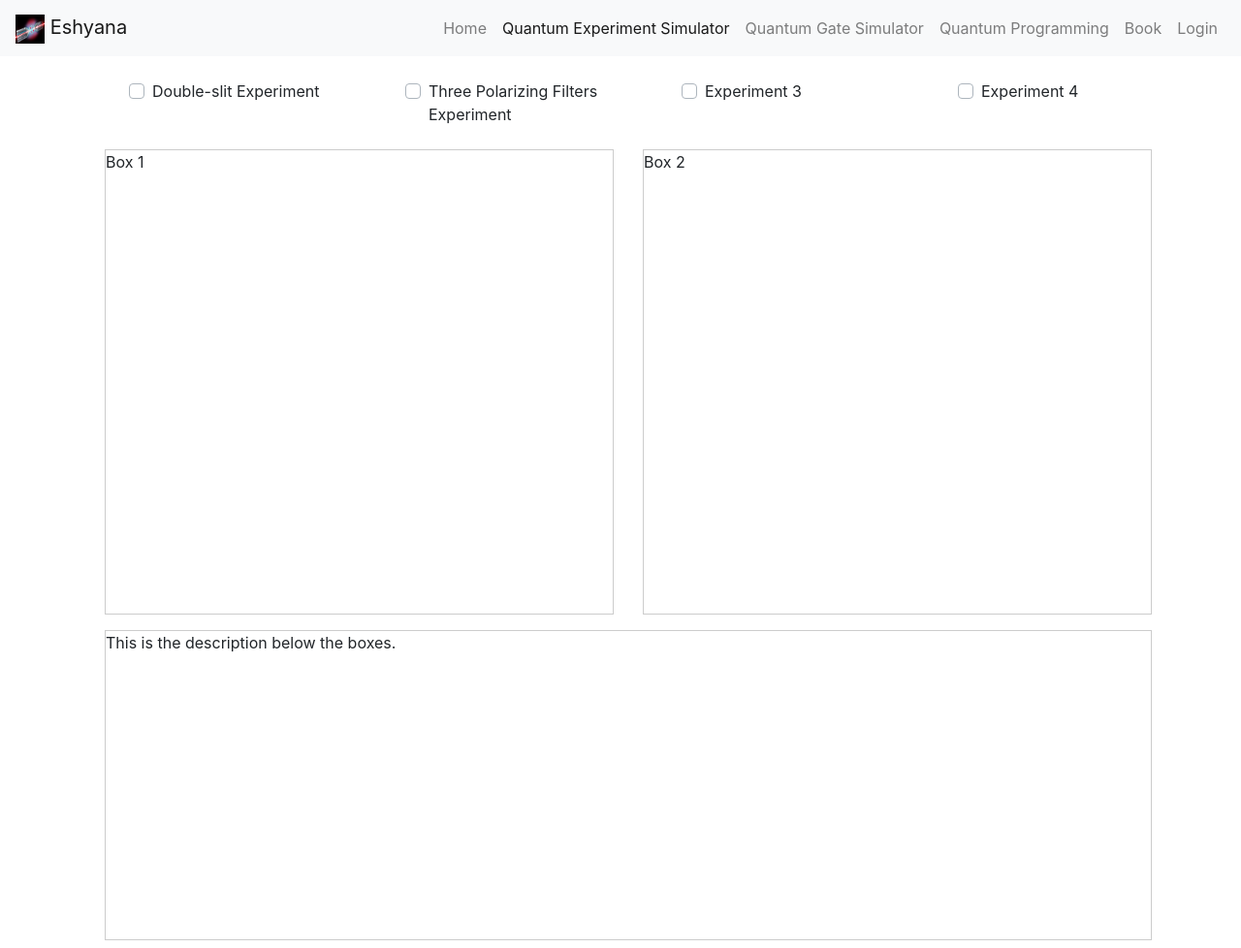
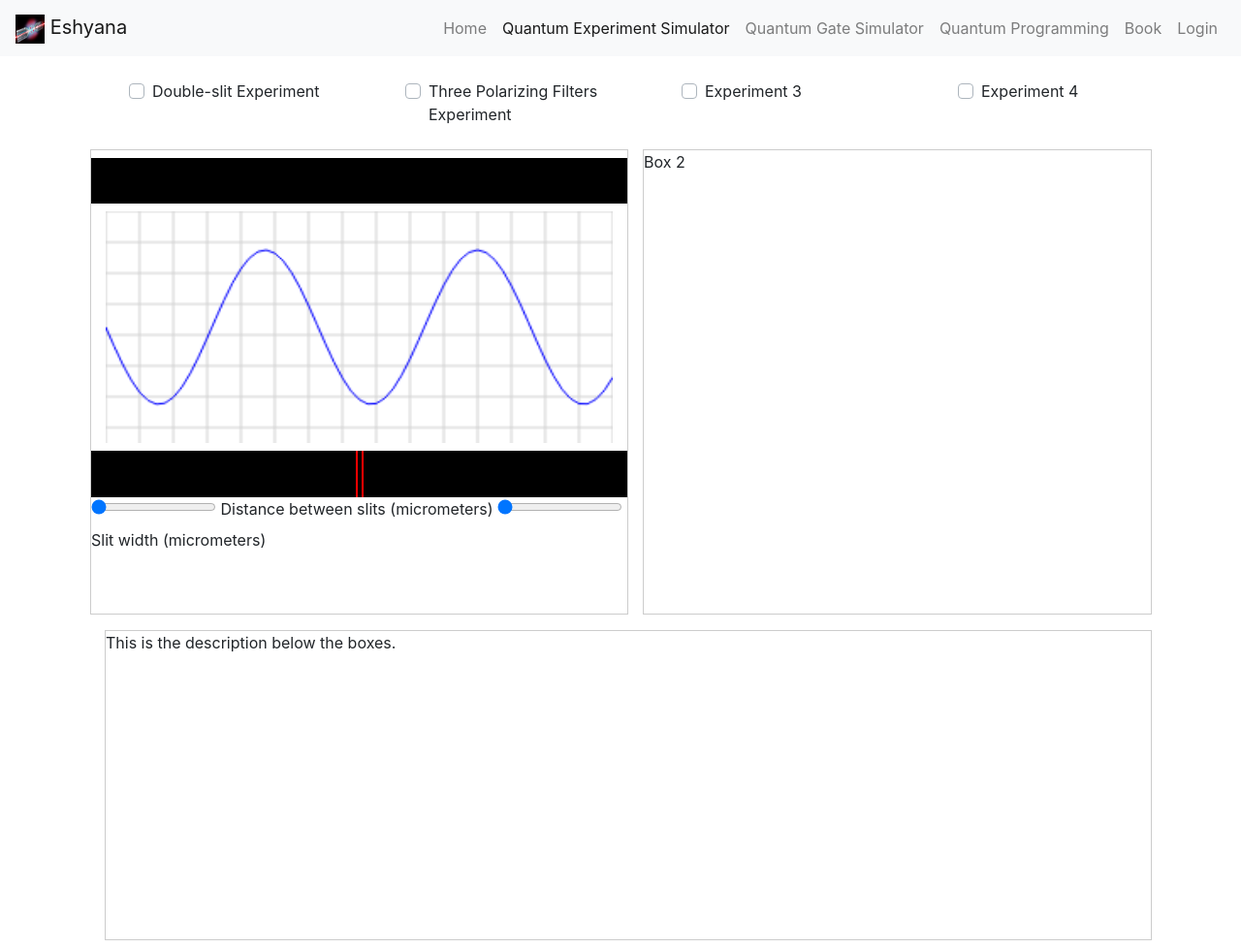
Before and after one commit to bithabib/quantum_computer_simulator, a Flask app: page /experiment in a window 1280 px wide. Shown: the whole page at 97% size. Run offline with Flask 3, Linux system fonts and the light colour scheme; some libraries are stand-ins or nearby versions.

Commit message:
Double slit experminet design

```diff
--- /dev/null
+++ b/templates/includes/experiment/double_slit.html
@@ -0,0 +1,87 @@
+<div class="row" style="height: 60vh; border: 1px solid #ccc;">
+    <div class="col-md-12 mt-2" style="height: 10%; width: 100%; background-color: black; ">
+
+    </div>
+
+    <div class="col-md-12 mt-2" style="height: 50%; width: 100%;">
+        <canvas id="waveCanvas" style="height: 100%; width: 100%;"></canvas>
+
+        <script>
+            // Get the canvas element
+            var canvas = document.getElementById("waveCanvas");
+            var ctx = canvas.getContext("2d");
+
+            // Set the grid properties
+            var gridSize = 20;
+            var gridWidth = Math.floor(canvas.width / gridSize);
+            var gridHeight = Math.floor(canvas.height / gridSize);
+
+            // Draw the grid
+            ctx.beginPath();
+            for (var x = 0; x <= canvas.width; x += gridSize) {
+                ctx.moveTo(x, 0);
+                ctx.lineTo(x, canvas.height);
+            }
+            for (var y = 0; y <= canvas.height; y += gridSize) {
+                ctx.moveTo(0, y);
+                ctx.lineTo(canvas.width, y);
+            }
+            ctx.strokeStyle = 'lightgray';
+            ctx.stroke();
+
+            // Draw the wave function
+            ctx.beginPath();
+            ctx.moveTo(0, canvas.height / 2);
+            for (var x = 0; x <= canvas.width; x += 5) {
+                var y = Math.sin(x * 0.05) * 50 + canvas.height / 2; // Adjust the amplitude and frequency as needed
+                ctx.lineTo(x, y);
+            }
+            ctx.strokeStyle = 'blue';
+            ctx.stroke();
+        </script>
+
+    </div>
+
+
+    <div class="col-md-12 mt-2"
+        style="height: 10%; width: 100%; background-color: black;display: flex; align-items: center; ">
+        <div id="slitContainer" style="height: 100%; width: 100%; display: flex; justify-content: center;">
+            <div id="slit_1" style="height: 100%; width: 2px; background-color: red; margin-right: 2px;"></div>
+            <div id="slit_2" style="height: 100%; width: 2px; background-color: red; margin-left: 2px;"></div>
+        </div>
+    </div>
+
+    <div>
+        <input type="range" min="2" max="30" value="2" id="distance_bitween_two_slits">
+        <label for="distance_bitween_two_slits">Distance between slits (micrometers)</label>
+        <input type="range" min="2" max="30" value="2" id="slit_width">
+        <label for="slit_width">Slit width (micrometers)</label>
+    </div>
+
+    <script>
+        // JavaScript to adjust the gap between slit_1 and slit_2
+        var distance_bitween_two_slits = document.getElementById("distance_bitween_two_slits");
+        var slit1 = document.getElementById("slit_1");
+        var slit2 = document.getElementById("slit_2");
+
+        distance_bitween_two_slits.addEventListener("input", function () {
+            var distance = this.value; // Get the value of the slider
+            slit1.style.marginRight = distance + "px"; // Set margin-right for slit_1
+            slit2.style.marginLeft = distance + "px"; // Set margin-left for slit_2
+        });
+
+        // JavaScript to adjust the width of the slits
+        var slit_width = document.getElementById("slit_width");
+        slit_width.addEventListener("input", function () {
+            var width = this.value; // Get the value of the slider
+            slit1.style.width = width + "px"; // Set width for slit_1
+            slit2.style.width = width + "px"; // Set width for slit_2
+        });
+    </script>
+
+    <div class="col-md-12 mt-2" style="height: 30%; width: 100%;">
+
+    </div>
+
+
+</div>
--- a/templates/public/quantum_historical_experiment_simulator.html
+++ b/templates/public/quantum_historical_experiment_simulator.html
@@ -27,7 +27,8 @@
                     <div class="col">
                         <div class="custom-control custom-checkbox">
                             <input type="checkbox" class="custom-control-input" id="experiment2">
-                            <label class="custom-control-label" for="experiment2">Three Polarizing Filters Experiment</label>
+                            <label class="custom-control-label" for="experiment2">Three Polarizing Filters
+                                Experiment</label>
                         </div>
                     </div>
                     <div class="col">
@@ -48,7 +49,8 @@
             <!-- Multiple Choice selection field -->
             <div class="col-md-12 row m-2 mt-4">
                 <div class="col-md-6">
-                    <div class="box" style="height: 60vh; border: 1px solid #ccc;">Box 1</div>
+                    {% include 'includes/experiment/double_slit.html' %}
+
                 </div>
                 <div class="col-md-6">
                     <div class="box" style="height: 60vh; border: 1px solid #ccc;">Box 2</div>
```
